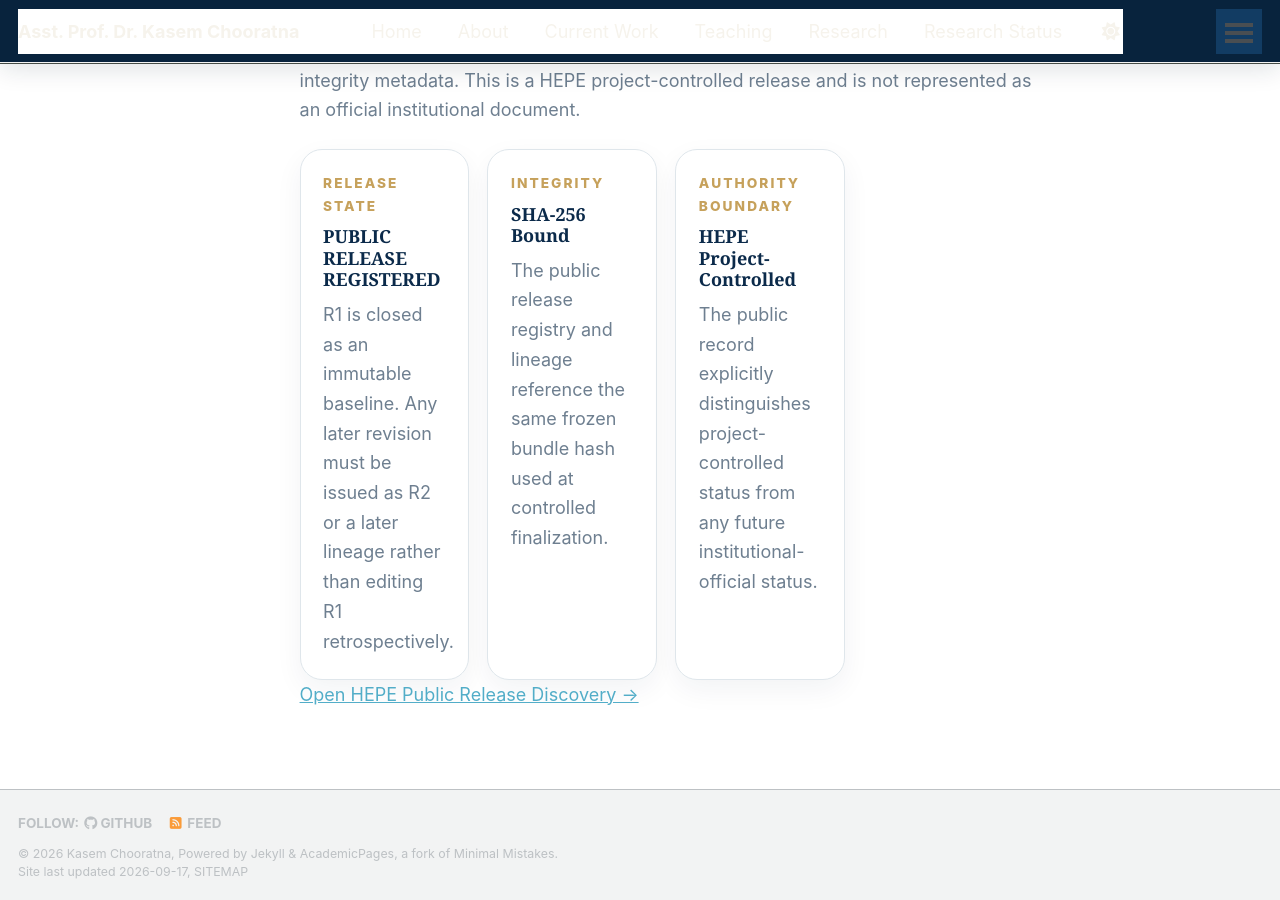
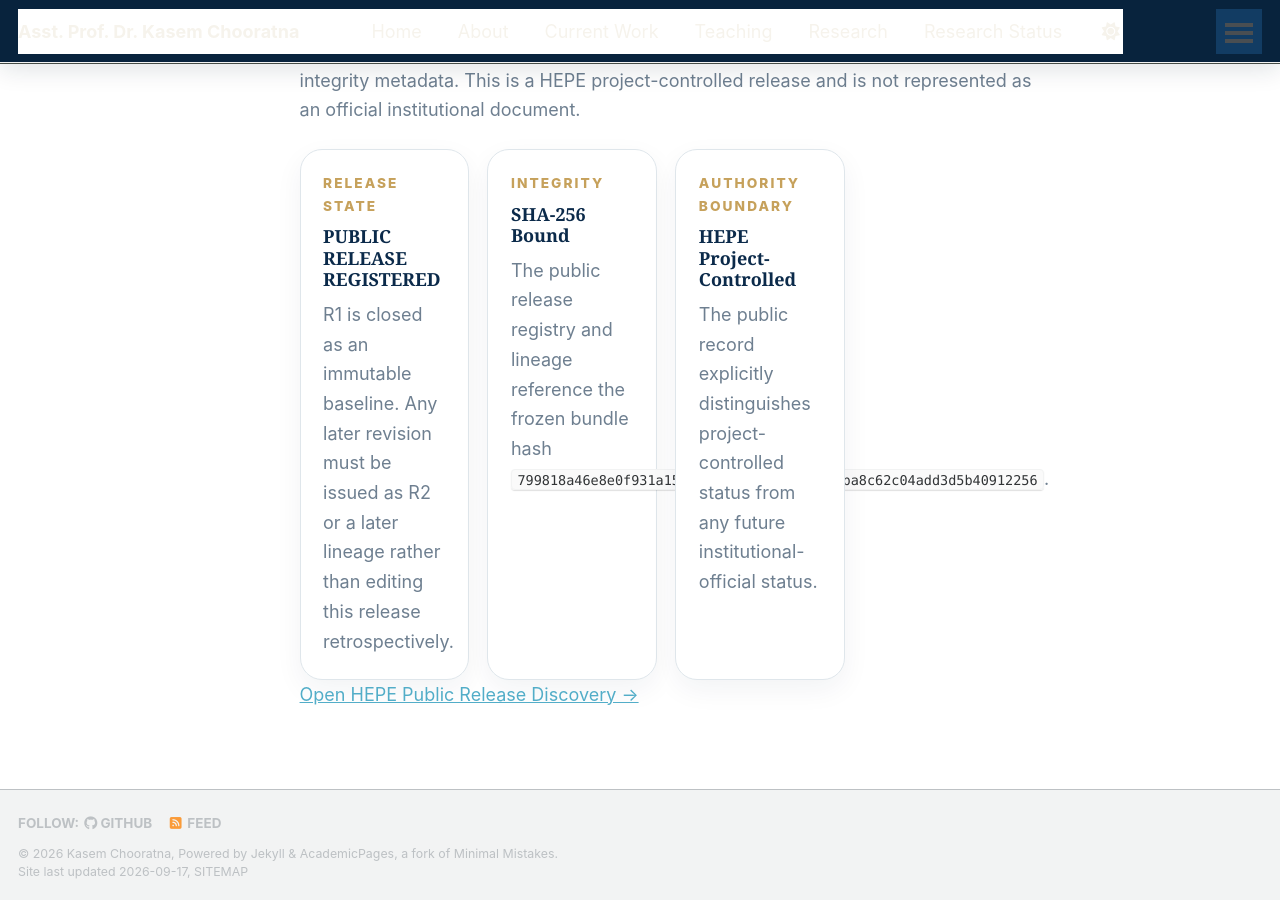
Before and after one commit to kasemch/kasemch.github.io, a Jekyll site: the page built from _pages/curriculum-quality.md, in a window 1280 px wide and 900 px high, scrolled down 1046 px. Built offline with Jekyll 4.4.1, drawn with Linux system fonts in a browser that asks for light colours; a style sheet for code colours, icons or effects is not loaded.

Commit message:
B03.29 bind curriculum release section to canonical data

```diff
--- a/_pages/curriculum-quality.md
+++ b/_pages/curriculum-quality.md
@@ -4,6 +4,9 @@ title: "Curriculum & Quality"
 description: "Curriculum and quality work of Asst. Prof. Dr. Kasem Chooratna, including learning outcomes, curriculum mapping, assessment, programme evaluation, AUN-QA, and evidence-informed improvement."
 author_profile: false
 ---
+
+{% assign hepe_releases = site.data.hepe_public_releases.releases %}
+{% assign hepe_r1 = hepe_releases | where: "release_code", "HEPE-HED2503-TQF3-2569-1-R1" | first %}
 
 <link rel="stylesheet" href="{{ '/assets/css/curriculum-quality-hub.css' | relative_url }}">
 <link rel="stylesheet" href="{{ '/assets/css/progress-visual-system.css' | relative_url }}">
@@ -23,19 +26,21 @@ author_profile: false
     </div>
   </section>
 
+  {% if hepe_r1 %}
   <section class="cq-section" aria-labelledby="release-title">
     <div class="cq-shell">
       <div class="cq-eyebrow">Registered Public Release</div>
-      <h2 id="release-title">HEPE-HED2503-TQF3-2569-1-R1</h2>
-      <p class="cq-lead">A project-controlled public release for HED2503 — เพศวิถีศึกษา has completed the governed release workflow and is registered with frozen lineage and SHA-256 integrity metadata. This is a HEPE project-controlled release and is not represented as an official institutional document.</p>
+      <h2 id="release-title">{{ hepe_r1.release_code }}</h2>
+      <p class="cq-lead">A project-controlled public release for {{ hepe_r1.course_code }} — {{ hepe_r1.course_title_th }} has completed the governed release workflow and is registered with frozen lineage and SHA-256 integrity metadata. This is a HEPE project-controlled release and is not represented as an official institutional document.</p>
       <div class="cq-grid">
-        <article class="cq-card" data-cq-domain="curriculum evidence qa"><div class="cq-eyebrow">Release State</div><h3>PUBLIC RELEASE REGISTERED</h3><p>R1 is closed as an immutable baseline. Any later revision must be issued as R2 or a later lineage rather than editing R1 retrospectively.</p></article>
-        <article class="cq-card" data-cq-domain="evidence qa"><div class="cq-eyebrow">Integrity</div><h3>SHA-256 Bound</h3><p>The public release registry and lineage reference the same frozen bundle hash used at controlled finalization.</p></article>
+        <article class="cq-card" data-cq-domain="curriculum evidence qa"><div class="cq-eyebrow">Release State</div><h3>PUBLIC RELEASE REGISTERED</h3><p>{{ hepe_r1.release_code | split: '-' | last }} is closed as an immutable baseline. Any later revision must be issued as R2 or a later lineage rather than editing this release retrospectively.</p></article>
+        <article class="cq-card" data-cq-domain="evidence qa"><div class="cq-eyebrow">Integrity</div><h3>SHA-256 Bound</h3><p>The public release registry and lineage reference the frozen bundle hash <code>{{ hepe_r1.bundle_sha256 }}</code>.</p></article>
         <article class="cq-card" data-cq-domain="qa curriculum"><div class="cq-eyebrow">Authority Boundary</div><h3>HEPE Project-Controlled</h3><p>The public record explicitly distinguishes project-controlled status from any future institutional-official status.</p></article>
       </div>
-      <p><a href="{{ '/hepe-public-releases/' | relative_url }}">Open HEPE Public Release Discovery →</a></p>
+      <p><a href="{{ hepe_r1.discovery_path | relative_url }}">Open HEPE Public Release Discovery →</a></p>
     </div>
   </section>
+  {% endif %}
 
   <section class="cq-section" aria-labelledby="flow-title">
     <div class="cq-shell">
```
